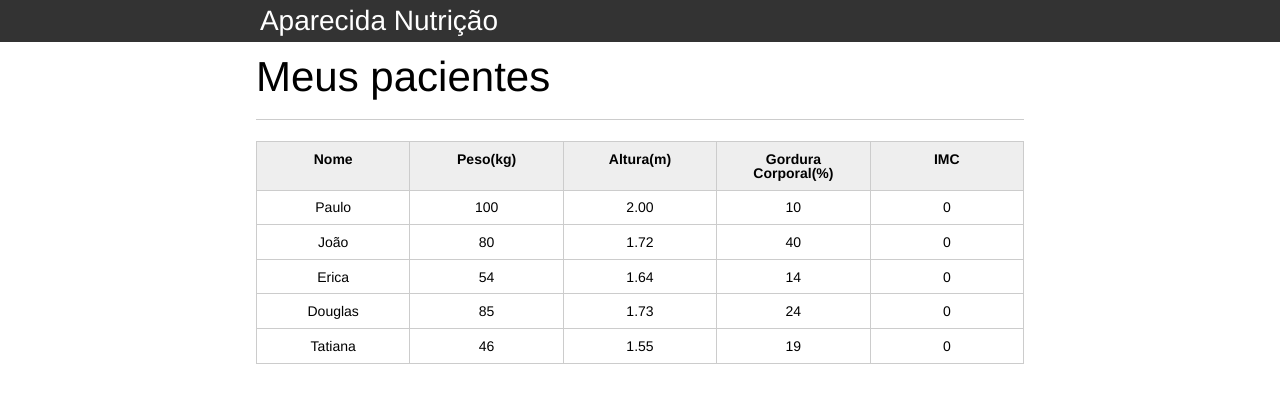
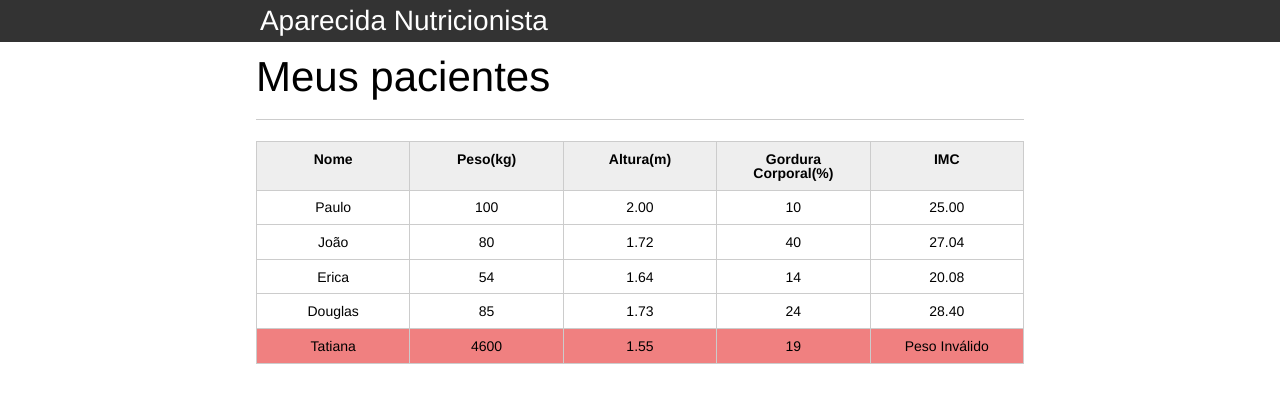
Before and after one commit to MatheusFelyppeDonato/Curso-Javascript2, a plain HTML site: page index.html in a window 1280 px wide. Drawn offline with Linux system fonts and the light colour scheme.

Commit message:
Commit de att do curso

```diff
--- a/index.html
+++ b/index.html
@@ -32,7 +32,7 @@
 						</tr>
 					</thead>
 					<tbody id="tabela-pacientes">
-						<tr class="paciente" >
+						<tr class="paciente" id="primeiro-paciente">
 							<td class="info-nome">Paulo</td>
 							<td class="info-peso">100</td>
 							<td class="info-altura">2.00</td>
@@ -40,7 +40,7 @@
 							<td class="info-imc">0</td>
 						</tr>
 
-						<tr class="paciente" >
+						<tr class="paciente">
 							<td class="info-nome">João</td>
 							<td class="info-peso">80</td>
 							<td class="info-altura">1.72</td>
@@ -48,7 +48,7 @@
 							<td class="info-imc">0</td>
 						</tr>
 
-						<tr class="paciente" >
+						<tr class="paciente">
 							<td class="info-nome">Erica</td>
 							<td class="info-peso">54</td>
 							<td class="info-altura">1.64</td>
@@ -63,9 +63,9 @@
 							<td class="info-gordura">24</td>
 							<td class="info-imc">0</td>
 						</tr>
-						<tr class="paciente" >
+						<tr class="paciente">
 							<td class="info-nome">Tatiana</td>
-							<td class="info-peso">46</td>
+							<td class="info-peso">4600</td>
 							<td class="info-altura">1.55</td>
 							<td class="info-gordura">19</td>
 							<td class="info-imc">0</td>
@@ -77,7 +77,7 @@
 		</main>
 
 
-<script src="principal.js">
+<script src="js/principal.js">
 
 </script>
 	</body>
--- a/js/principal.js
+++ b/js/principal.js
@@ -8,16 +8,8 @@
 	//console.log(titulo);
 	//console.log(titulo.textContent);
 
-	titulo.textContent = "Aparecida Nutricionista";
 
 
- 		var paciente = document.querySelector("#primeiro-paciente");
- 		var tdpeso = paciente.querySelector(".info-peso");
- 		var peso= tdpeso.textContent;
-
-
- 		var tdaltura = paciente.querySelector(".info-altura");
- 		var altura = tdaltura.textContent;
 
  		// console.log(paciente); // tr
  		// console.log(tdpeso); // td que tem o peso
@@ -27,4 +19,51 @@
  		 //console.log(tdaltura); // td que tem o peso
  		 //console.log(altura); // obeter 100
 
- 		 var imc = peso / (altura * altura); // 100 / 2.0 * 2.0 = 100/4 = 25
+	titulo.textContent = "Aparecida Nutricionista";
+
+
+ 		var pacientes = document.querySelectorAll(".paciente");
+
+ 		for (var i = 0; i < pacientes.length; i++) {
+
+ 		var paciente = pacientes[i];
+
+
+
+ 		var tdpeso = paciente.querySelector(".info-peso");
+ 		var peso= tdpeso.textContent;
+
+
+ 		var tdaltura = paciente.querySelector(".info-altura");
+ 		var altura = tdaltura.textContent;
+
+
+
+ 		 var tdImc = paciente.querySelector(".info-imc");
+
+ 		 var pesoEhValido = true;
+ 		 var alturaEhValida = true;
+
+ 		 if ( peso <= 0 || peso >= 1000){
+ 			console.log("Peso Inválido");
+ 			pesoEhValido = false;
+ 			tdImc.textContent = "Peso Inválido"
+ 			paciente.style.backgroundColor = "lightcoral";
+ 		}
+
+
+ 		if ( altura <= 0 || altura >= 3.00) {
+
+ 			console.log("Altura Inválida")
+ 			alturaEhValida = false;
+ 			tdImc.textContent="Altura Inválida"
+ 		}
+
+
+ 		if ( alturaEhValida && pesoEhValido) {
+ 		var imc = peso / (altura * altura); // 100 / 2.0 * 2.0 = 100/4 = 25
+
+		tdImc.textContent = imc.toFixed(2);
+
+ 		}
+ 		}
```
